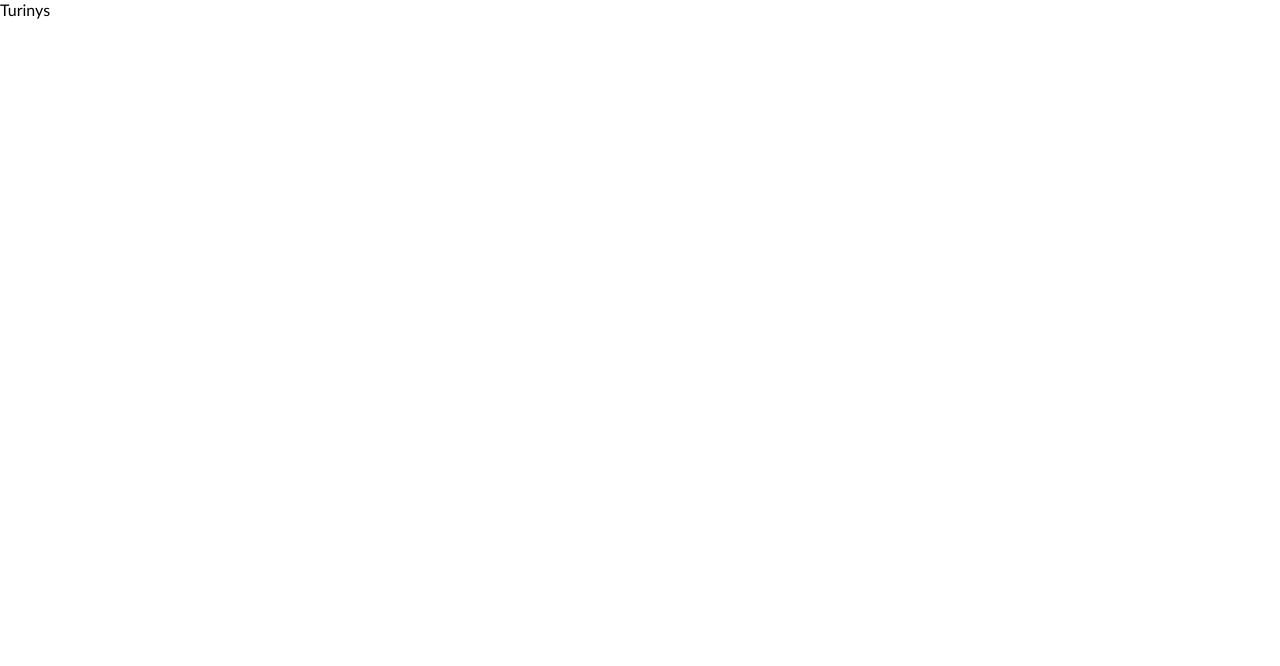
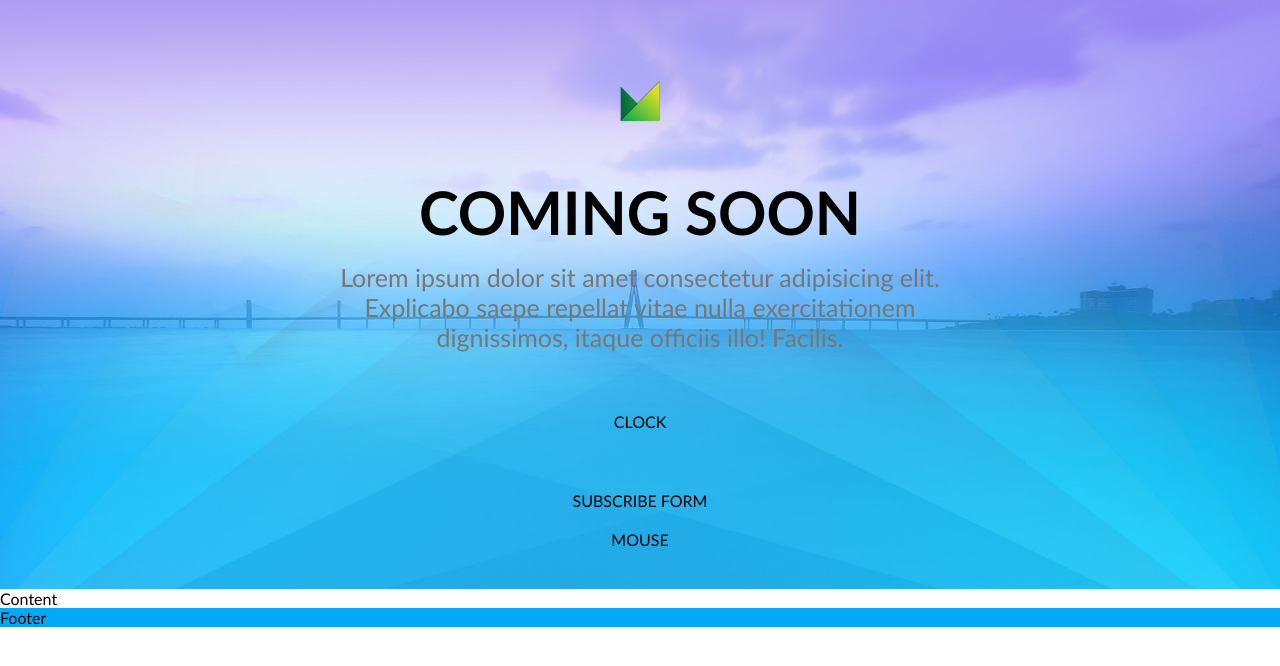
Before and after one commit to Lisishe/5-Coming-soon, a plain HTML site: page index.htm in a window 1280 px wide. Drawn offline with Linux system fonts and the light colour scheme.

Commit message:
Hero section #1

```diff
--- a/css/main.css
+++ b/css/main.css
@@ -0,0 +1,56 @@
+.container {
+    display: inline-block;
+    width: 100%;
+}
+
+.bg-blue {
+    background-color: #03A9F5;
+
+}
+.hero{
+    padding-top: 80px;
+    padding-bottom: 40px;
+    background-image: url(../img/banner.jpg);
+    background-size: cover;
+    background-position: center;
+}
+    .hero > .row {
+        display: inline-block;
+        width: 600px;
+        margin-left: calc( (100% - 600px) / 2) ;
+        margin-right: calc( (100% - 600px) / 2) ;
+        text-align: center;
+    }
+        .hero > .row > img {
+            display: inline-block;
+           margin-bottom: 60px;
+        }
+        .hero > .row > h1 {
+            display: inline-block;
+            width: 100%;
+            margin-bottom: 20px;
+            color: #000;
+            font-size: 60px;
+            line-height: 60px;
+            text-transform: uppercase;
+        }
+        .hero > .row > p {
+            display: inline-block;
+            width: 100%;
+            margin-bottom: 60px;
+            color: #777;
+            font-size: 25px;
+            line-height: 30px;
+        }
+        .hero > .row > .clock {
+            display: inline-block;
+            width: 100%;
+            margin-bottom: 60px;
+        }
+        .hero > .row > form {
+            display: inline-block;
+            width:90%;
+            margin-left: 5%;
+            margin-right: 5%;
+            margin-bottom: 20px;
+        }
--- a/index.htm
+++ b/index.htm
@@ -19,6 +19,27 @@
     <link rel="stylesheet" href="./css/main.css">
 </head>
 <body>
-    Turinys
+    <div class="hero container bg-blue">
+        <div class="row">
+            <img src="./img/icon-logo.png" alt="Coming soon logo">
+            <h1>Coming soon</h1>
+            <P>Lorem ipsum dolor sit amet consectetur adipisicing elit. Explicabo saepe repellat vitae nulla exercitationem dignissimos, itaque officiis illo! Facilis.</P>
+            <div class="clock">
+                CLOCK
+            </div>
+            <form>
+                SUBSCRIBE FORM
+            </form>
+            <div class="mouse">
+                MOUSE
+            </div>
+        </div>
+    </div>
+    <div class="content container">
+        Content
+    </div>
+    <footer class="container bg-blue">
+        Footer
+    </footer>
 </body>
 </html>
```
